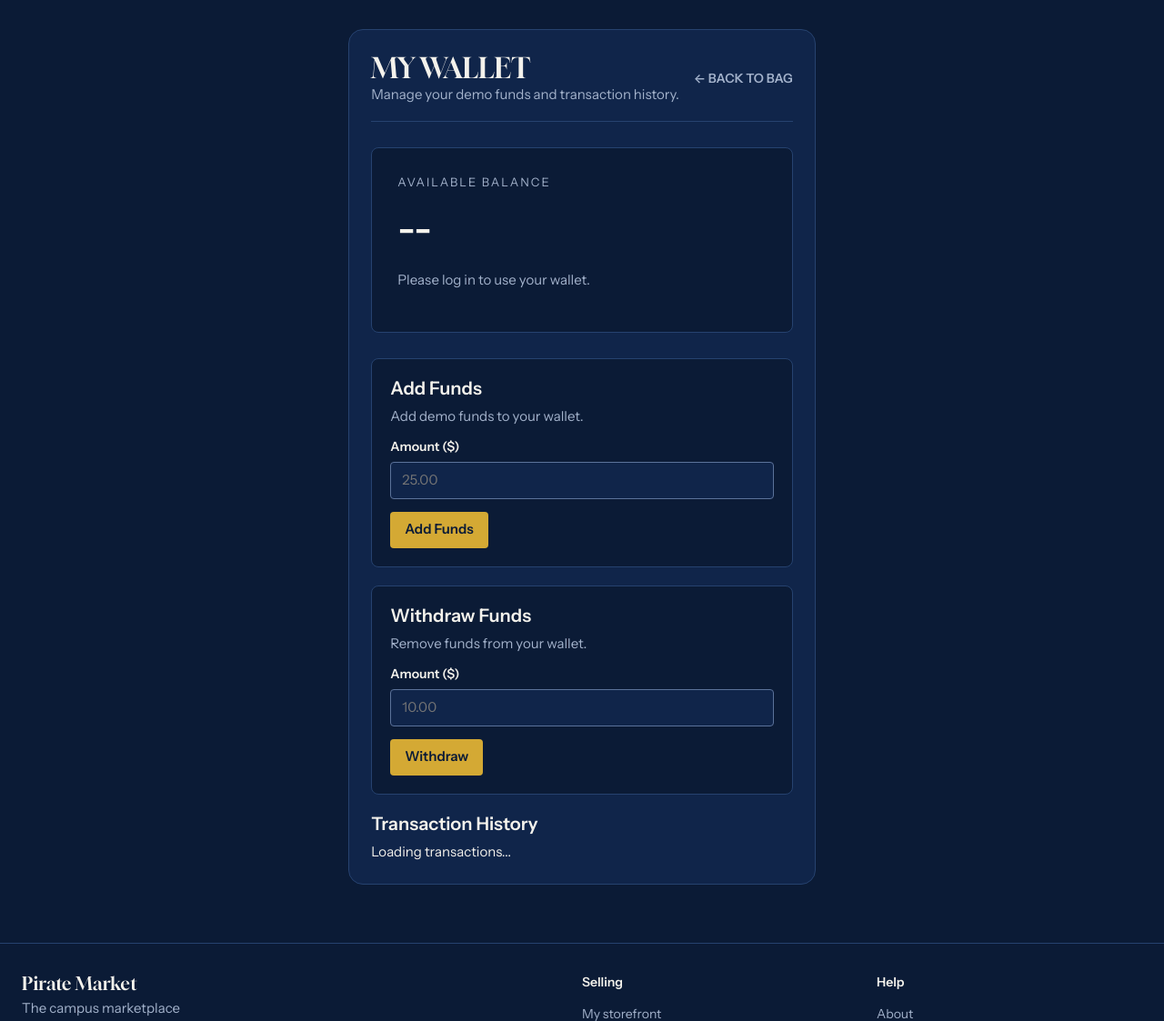
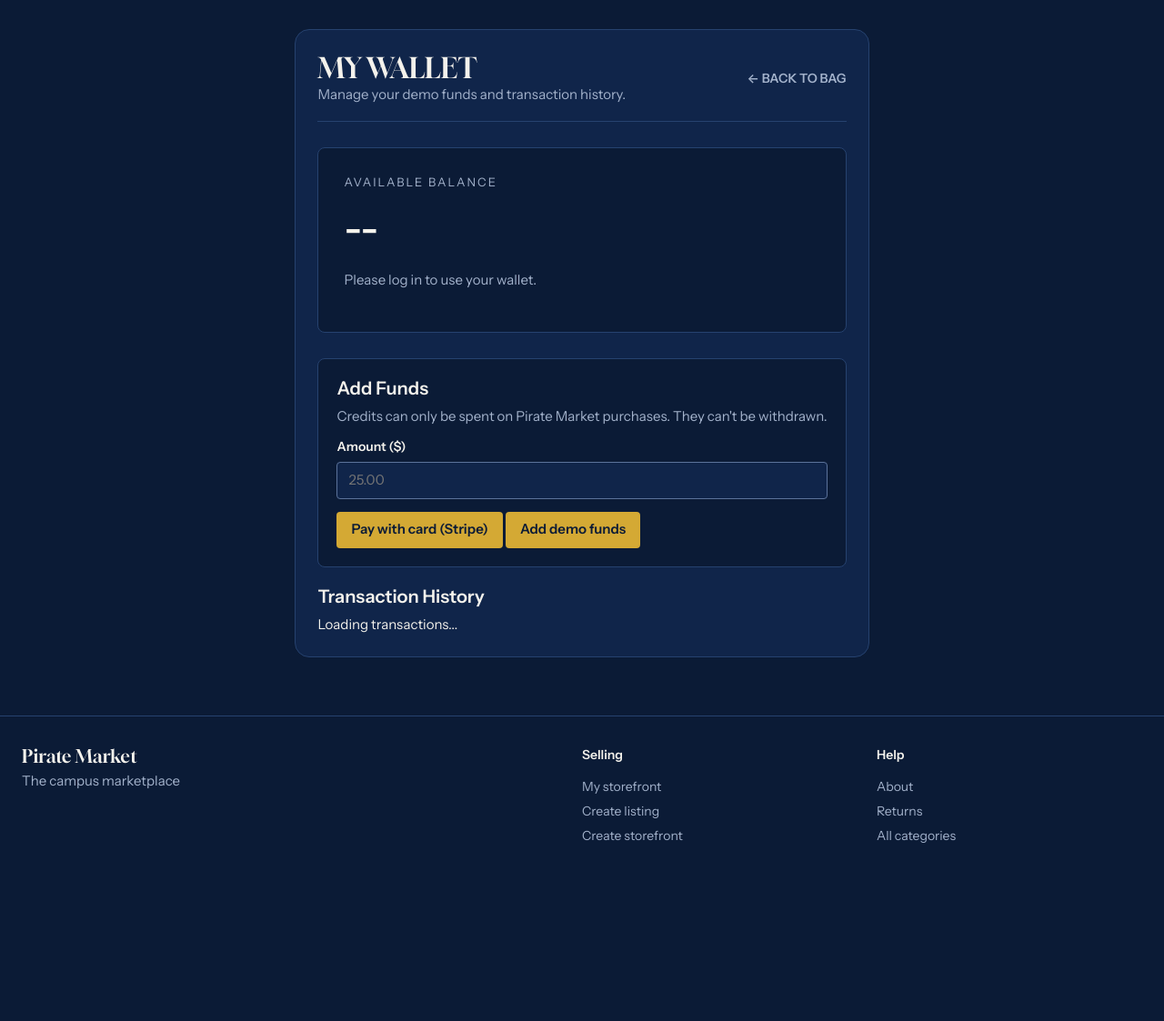
Before and after one commit to JamesCliffordWilliams/pirate_marketplace, a Flask app: template templates/wallet.html in a window 1280 px wide. Shown: the part 65-1188 px from the top of the page at 91% size. After the commit the page ends 992 px from the top, so only its background shows below. Run offline with Flask 3, Linux system fonts and the light colour scheme; the template is opened without the code that fills it, so the values that code supplies are empty; some libraries are stand-ins or nearby versions.

Commit message:
Update wallet.html

```diff
--- a/templates/wallet.html
+++ b/templates/wallet.html
@@ -176,7 +176,7 @@
     <section class="wallet-actions">
         <div class="action-card">
             <h2>Add Funds</h2>
-            <p>Add demo funds to your wallet.</p>
+            <p>Credits can only be spent on Pirate Market purchases. They can't be withdrawn.</p>
 
             <form id="depositForm">
                 <label for="depositAmount">Amount ($)</label>
@@ -184,25 +184,8 @@
                        min="0.01" max="10000" step="0.01"
                        placeholder="25.00" required>
 
-                <button id="depositButton" type="submit">
-                    Add Funds
-                </button>
-            </form>
-        </div>
-
-        <div class="action-card">
-            <h2>Withdraw Funds</h2>
-            <p>Remove funds from your wallet.</p>
-
-            <form id="withdrawForm">
-                <label for="withdrawAmount">Amount ($)</label>
-                <input id="withdrawAmount" type="number"
-                       min="0.01" max="10000" step="0.01"
-                       placeholder="10.00" required>
-
-                <button id="withdrawButton" type="submit">
-                    Withdraw
-                </button>
+                <button id="stripeButton" type="button">Pay with card (Stripe)</button>
+                <button id="demoButton" type="button">Add demo funds</button>
             </form>
         </div>
     </section>
@@ -308,12 +291,9 @@ async function loadTransactions() {
     }
 }
 
-async function submitWalletAction(event, action) {
-    event.preventDefault();
-
-    const form = event.currentTarget;
-    const input = form.querySelector('input[type="number"]');
-    const button = form.querySelector("button");
+// Billy
+async function addFunds(method) {
+    const input = document.getElementById("depositAmount");
     const amount = Number(input.value);
 
     if (!Number.isFinite(amount) || amount <= 0) {
@@ -321,31 +301,62 @@ async function submitWalletAction(event, action) {
         return;
     }
 
-    button.disabled = true;
+    const buttons = document.querySelectorAll("#depositForm button");
+    buttons.forEach(b => b.disabled = true);
 
     try {
-        const result = await walletRequest("/" + action, {
+        const result = await walletRequest("/deposit", {
             method: "POST",
-            body: JSON.stringify({ amount })
+            body: JSON.stringify({ amount, method })
         });
 
-        showStatus(result.message || "Wallet updated successfully.");
+        if (method === "stripe") {
+            window.location.href = result.checkout_url;
+            return;
+        }
+
+        showStatus(result.message || "Demo funds added.");
         input.value = "";
         await loadWallet();
     } catch (error) {
         showStatus(error.message);
-    } finally {
-        button.disabled = false;
     }
+
+    buttons.forEach(b => b.disabled = false);
 }
 
-document.getElementById("depositForm").addEventListener("submit", event => {
-    submitWalletAction(event, "deposit");
-});
+document.getElementById("stripeButton").addEventListener("click", () => addFunds("stripe"));
+document.getElementById("demoButton").addEventListener("click", () => addFunds("demo"));
 
-document.getElementById("withdrawForm").addEventListener("submit", event => {
-    submitWalletAction(event, "withdraw");
-});
+async function handleStripeReturn() {
+    const status = new URLSearchParams(window.location.search).get("status");
+
+    if (status === "cancelled") {
+        showStatus("Payment cancelled. You weren't charged.");
+        return;
+    }
+    if (status !== "success") return;
+
+    showStatus("Confirming your payment...");
+    const startBalance = await currentBalance();
+
+    for (let i = 0; i < 10; i++) {
+        await new Promise(r => setTimeout(r, 1000));
+        if ((await currentBalance()) > startBalance) {
+            showStatus("Payment received. Your balance has been updated.");
+            await loadWallet();
+            return;
+        }
+    }
+    showStatus("Your payment is processing. Your balance will update shortly.");
+}
+
+async function currentBalance() {
+    const data = await walletRequest("");
+    return Number(data.balance) || 0;
+}
+
+handleStripeReturn();
 
 loadWallet();
 </script>
```
